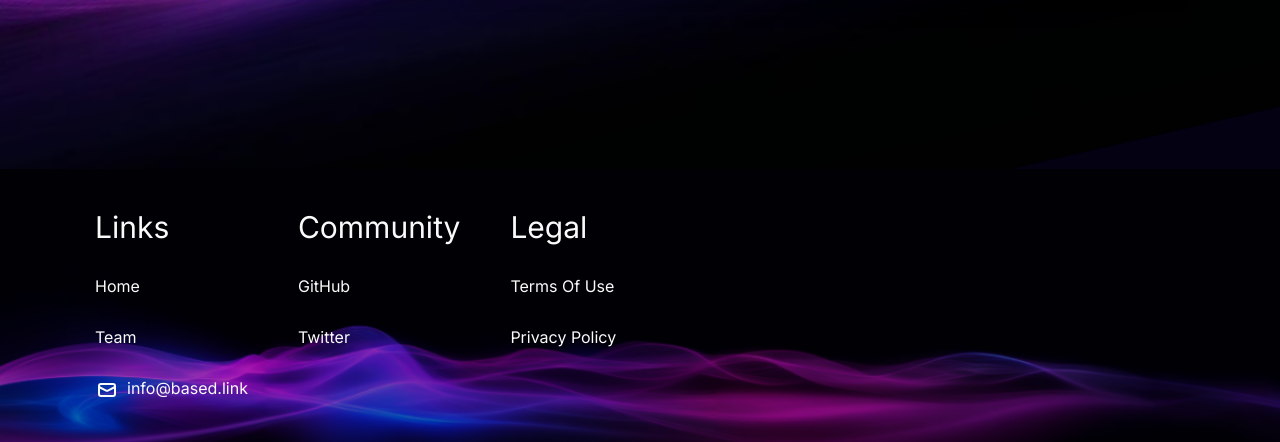
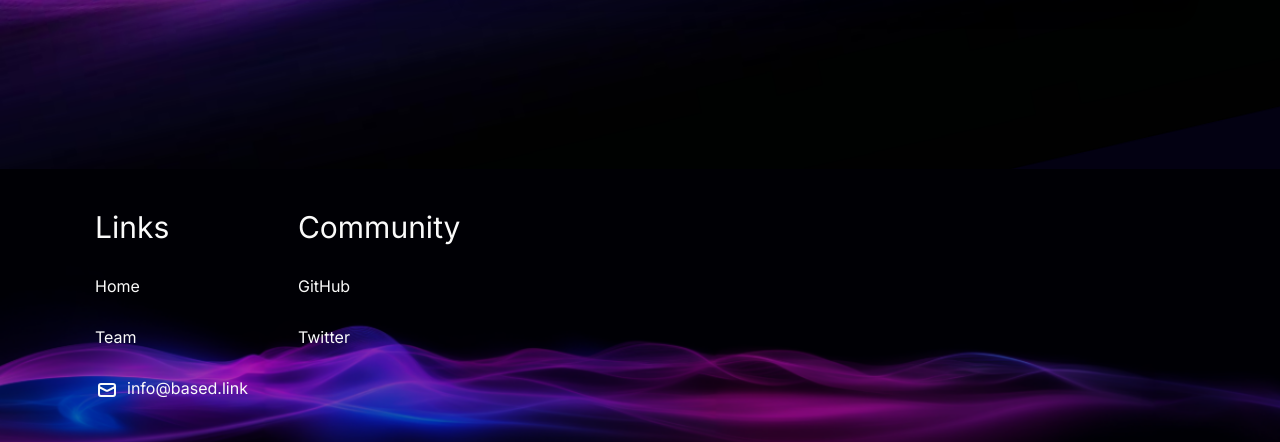
Before and after one commit to based-link/web, a website: page public/team.html in a window 1280 px wide. Shown: the part 791-1233 px from the top of the page. Drawn offline with Linux system fonts and the light colour scheme.

Commit message:
feat(ui): links

```diff
--- a/public/team.html
+++ b/public/team.html
@@ -124,7 +124,7 @@
                   </li>
                 </ul>
               </div>
-              <div class="item">
+              <!-- <div class="item">
                 <h3>Legal</h3>
                 <ul>
                   <li>
@@ -134,7 +134,7 @@
                     <a href="#">Privacy Policy</a>
                   </li>
                 </ul>
-              </div>
+              </div> -->
             </div>
             <!-- <div class="subscribe_block">
               <div class="title">
```
Also changed, not shown: public/index.html (+4 -4 lines).
